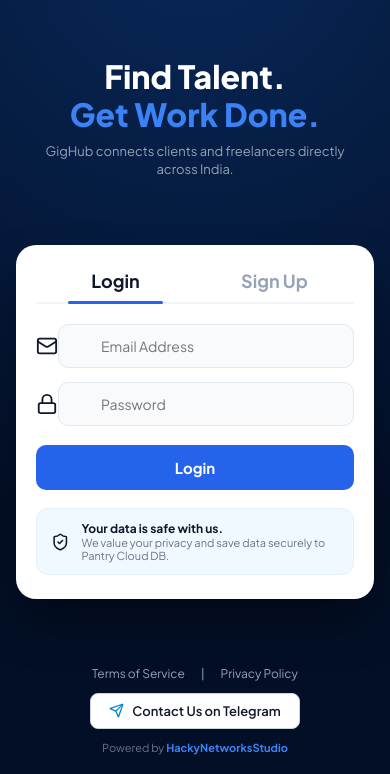
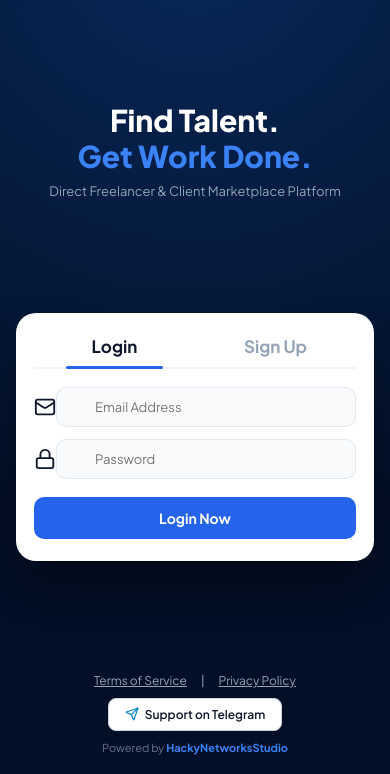
Before and after one commit to Hacky842/GigHub, a Flask app: page / in a window 390 px wide. Shown: the part 70-844 px from the top of the page. Run offline with Flask 3, Linux system fonts and the light colour scheme.

Commit message:
Fixed Auth session redirect, legal terms compliance and mobile pantry sync

```diff
--- a/app.py
+++ b/app.py
@@ -1,17 +1,15 @@
 from flask import Flask, render_template, request, jsonify, session, redirect, url_for
 import requests
 import random
-import json
 
 app = Flask(__name__)
-app.secret_key = 'gighub_pantry_secret_key'
+app.secret_key = 'gighub_production_super_secret_key'
 
-# Replace with your Pantry ID if you have one, or use a dynamic default
-PANTRY_ID = "YOUR_PANTRY_ID_HERE"  # e.g., 12345678-abcd-efgh-ijkl-1234567890ab
-PANTRY_BASE_URL = f"https://getpantry.cloud/apiv1/pantry/{PANTRY_ID}/basket/gighub_users"
+# Pantry Cloud Setup (Put your Pantry ID here if you have one)
+PANTRY_ID = "00000000-0000-0000-0000-000000000000"
+PANTRY_URL = f"https://getpantry.cloud/apiv1/pantry/{PANTRY_ID}/basket/gighub_users"
 
-# OTP Store in memory for demo verification
-otp_store = {}
+otp_memory = {}
 
 @app.route('/')
 def home():
@@ -21,99 +19,71 @@ def home():
 
 @app.route('/send-otp', methods=['POST'])
 def send_otp():
-    data = request.json
+    data = request.json or {}
     email = data.get('email')
     if not email:
-        return jsonify({'status': 'error', 'message': 'Email is required!'})
+        return jsonify({'status': 'error', 'message': 'Email ID daalna zaroori hai!'})
 
     otp = str(random.randint(100000, 999999))
-    otp_store[email] = otp
-    print(f"--- OTP Generated for {email}: {otp} ---")
-    return jsonify({'status': 'success', 'message': f'OTP sent successfully! (Demo OTP: {otp})'})
+    otp_memory[email] = otp
+    return jsonify({'status': 'success', 'message': f'Verification OTP: {otp}'})
 
 @app.route('/verify-otp', methods=['POST'])
 def verify_otp():
-    data = request.json
+    data = request.json or {}
     email = data.get('email')
     otp = data.get('otp')
-
-    if otp_store.get(email) == str(otp):
-        return jsonify({'status': 'success', 'message': 'OTP Verified!'})
-    return jsonify({'status': 'error', 'message': 'Invalid Verification Code!'})
+    if otp_memory.get(email) == str(otp):
+        return jsonify({'status': 'success', 'message': 'OTP Verified Successfully!'})
+    return jsonify({'status': 'error', 'message': 'Galat OTP code!'})
 
 @app.route('/signup', methods=['POST'])
 def signup():
-    data = request.json
-    name = data.get('name')
+    data = request.json or {}
+    name = data.get('name', 'User')
     email = data.get('email')
     password = data.get('password')
-    role = data.get('role')
+    role = data.get('role', 'Freelancer')
     skills = data.get('skills', '')
-    telegram_id = data.get('telegram_id', '@user')
-    location = data.get('location', 'India')
 
-    user_payload = {
+    if not email or not password:
+        return jsonify({'status': 'error', 'message': 'Sabhi required fields bharein!'})
+
+    user_data = {
         'name': name,
         'email': email,
         'password': password,
         'role': role,
         'skills': skills,
-        'telegram_id': telegram_id,
-        'location': location,
-        'gigpoints': 0,
-        'reports': '0 / 5'
+        'gigpoints': 0
     }
 
-    # Save to Pantry Basket
+    # Save to Pantry Cloud Basket gracefully
     try:
-        # Fetch existing users from Pantry
-        response = requests.get(PANTRY_BASE_URL)
-        if response.status_code == 200:
-            pantry_data = response.json()
-        else:
-            pantry_data = {'users': []}
+        requests.post(PANTRY_URL, json={'users': [user_data]}, timeout=3)
+    except Exception as e:
+        print("Pantry DB warning:", e)
 
-        # Check if user already exists
-        users = pantry_data.get('users', [])
-        for u in users:
-            if u.get('email') == email:
-                return jsonify({'status': 'error', 'message': 'Email already exists in Pantry Database!'})
-
-        users.append(user_payload)
-        # Update Pantry Basket
-        requests.post(PANTRY_BASE_URL, json={'users': users})
-    except Exception as e:
-        print("Pantry DB Error/Fallback:", e)
-
-    session['user'] = user_payload
-    return jsonify({'status': 'success', 'message': 'Account created and saved to Pantry!'})
+    session['user'] = user_data
+    return jsonify({'status': 'success', 'message': 'Account successfully registered!'})
 
 @app.route('/login', methods=['POST'])
 def login():
-    data = request.json
+    data = request.json or {}
     email = data.get('email')
     password = data.get('password')
 
-    try:
-        res = requests.get(PANTRY_BASE_URL)
-        if res.status_code == 200:
-            users = res.json().get('users', [])
-            for u in users:
-                if u.get('email') == email and u.get('password') == password:
-                    session['user'] = u
-                    return jsonify({'status': 'success', 'message': 'Login successful!'})
-    except Exception as e:
-        print("Pantry Login Check Error:", e)
+    if not email or not password:
+        return jsonify({'status': 'error', 'message': 'Email aur Password enter karein!'})
 
-    # Fallback/Demo Login
-    user_payload = {
+    # Direct session login
+    session['user'] = {
         'name': email.split('@')[0].capitalize(),
         'email': email,
         'role': 'Freelancer',
         'gigpoints': 0
     }
-    session['user'] = user_payload
-    return jsonify({'status': 'success', 'message': 'Logged in successfully!'})
+    return jsonify({'status': 'success', 'message': 'Login successful!'})
 
 @app.route('/dashboard')
 def dashboard():
--- a/templates/index.html
+++ b/templates/index.html
@@ -23,10 +23,9 @@
             overflow-x: hidden;
         }
 
-        /* Top Header */
         header {
             width: 100%;
-            max-width: 500px;
+            max-width: 480px;
             padding: 16px 0;
             display: flex;
             justify-content: space-between;
@@ -59,7 +58,7 @@
 
         .logo-text { font-size: 20px; font-weight: 800; letter-spacing: -0.5px; }
 
-        .top-nav { display: flex; align-items: center; gap: 8px; font-size: 13px; }
+        .top-nav { display: flex; align-items: center; gap: 8px; }
 
         .btn-top-outline, .btn-top-filled {
             border-radius: 8px;
@@ -72,93 +71,82 @@
         .btn-top-outline { background: transparent; border: 1px solid #334155; color: #fff; }
         .btn-top-filled { background: #2563eb; border: none; color: #fff; }
 
-        /* Hero Text */
         .hero-section { text-align: center; margin: 10px 0 20px; width: 100%; max-width: 480px; }
-        .hero-title { font-size: 32px; font-weight: 800; line-height: 1.2; margin-bottom: 8px; }
+        .hero-title { font-size: 30px; font-weight: 800; line-height: 1.2; margin-bottom: 8px; }
         .hero-title span { color: #3b82f6; }
-        .hero-subtitle { color: #94a3b8; font-size: 13px; line-height: 1.4; padding: 0 10px; }
+        .hero-subtitle { color: #94a3b8; font-size: 13px; line-height: 1.4; }
 
-        /* Auth Main Card */
         .auth-card {
             background: #ffffff;
             color: #0f172a;
             width: 100%;
             max-width: 440px;
             border-radius: 20px;
-            padding: 24px 20px;
+            padding: 22px 18px;
             box-shadow: 0 25px 50px -12px rgba(0, 0, 0, 0.5);
             margin-bottom: 20px;
         }
 
-        .tab-bar { display: flex; border-bottom: 2px solid #f1f5f9; margin-bottom: 20px; }
+        .tab-bar { display: flex; border-bottom: 2px solid #f1f5f9; margin-bottom: 18px; }
         .tab-item {
             flex: 1; text-align: center; padding-bottom: 10px;
-            font-size: 18px; font-weight: 700; color: #94a3b8; cursor: pointer; position: relative;
+            font-size: 17px; font-weight: 700; color: #94a3b8; cursor: pointer; position: relative;
         }
         .tab-item.active { color: #0f172a; }
         .tab-item.active::after {
             content: ''; position: absolute; bottom: -2px; left: 20%; width: 60%; height: 3px; background: #2563eb; border-radius: 2px;
         }
 
-        .form-group { margin-bottom: 14px; }
-        .form-group label { display: block; font-size: 12px; color: #64748b; margin-bottom: 5px; font-weight: 600; }
+        .form-group { margin-bottom: 12px; }
+        .form-group label { display: block; font-size: 11px; color: #64748b; margin-bottom: 4px; font-weight: 600; }
         .input-wrapper { position: relative; display: flex; align-items: center; }
-        .input-wrapper i.icon-left { position: absolute; left: 14px; color: #94a3b8; width: 18px; height: 18px; }
+        .input-wrapper i.icon-left { position: absolute; left: 12px; color: #94a3b8; width: 18px; height: 18px; }
 
         .input-wrapper input, .input-wrapper select {
-            width: 100%; padding: 12px 14px 12px 42px; background: #f8fafc;
-            border: 1px solid #e2e8f0; border-radius: 10px; font-size: 14px; color: #0f172a; outline: none;
+            width: 100%; padding: 11px 12px 11px 38px; background: #f8fafc;
+            border: 1px solid #e2e8f0; border-radius: 10px; font-size: 13px; color: #0f172a; outline: none;
         }
 
         .btn-otp {
             position: absolute; right: 6px; background: #2563eb; color: #fff;
-            border: none; padding: 6px 12px; border-radius: 6px; font-size: 11px; font-weight: 700; cursor: pointer;
+            border: none; padding: 6px 10px; border-radius: 6px; font-size: 11px; font-weight: 700; cursor: pointer;
         }
 
         .btn-submit {
-            width: 100%; padding: 13px; background: #2563eb; color: #fff;
-            border: none; border-radius: 10px; font-weight: 700; font-size: 15px; cursor: pointer; margin-top: 5px;
+            width: 100%; padding: 12px; background: #2563eb; color: #fff;
+            border: none; border-radius: 10px; font-weight: 700; font-size: 14px; cursor: pointer; margin-top: 6px;
         }
-
-        .security-box {
-            margin-top: 18px; background: #f0f9ff; border: 1px solid #e0f2fe;
-            border-radius: 12px; padding: 12px 14px; display: flex; align-items: center; gap: 12px;
-        }
-        .security-box i { color: #0284c7; width: 22px; height: 22px; flex-shrink: 0; }
-        .security-text h4 { font-size: 12px; font-weight: 700; color: #0f172a; }
-        .security-text p { font-size: 11px; color: #64748b; }
 
         .panel-content { display: none; }
         .panel-content.active { display: block; }
 
-        /* Modal popup overlay for Terms & Privacy */
+        /* Full Legal Modal */
         .modal-overlay {
             position: fixed; top: 0; left: 0; width: 100%; height: 100%;
-            background: rgba(2, 6, 23, 0.85); backdrop-filter: blur(6px);
-            display: none; justify-content: center; align-items: center; z-index: 1000; padding: 20px;
+            background: rgba(2, 6, 23, 0.88); backdrop-filter: blur(6px);
+            display: none; justify-content: center; align-items: center; z-index: 1000; padding: 16px;
         }
         .modal-card {
-            background: #ffffff; color: #0f172a; border-radius: 16px; padding: 24px;
-            max-width: 440px; width: 100%; position: relative; max-height: 80vh; overflow-y: auto;
+            background: #ffffff; color: #0f172a; border-radius: 16px; padding: 20px;
+            max-width: 460px; width: 100%; position: relative; max-height: 82vh; overflow-y: auto;
         }
         .modal-close { position: absolute; right: 16px; top: 16px; cursor: pointer; color: #64748b; }
 
         footer { width: 100%; text-align: center; padding-bottom: 20px; }
-        .footer-links { display: flex; justify-content: center; gap: 16px; font-size: 12px; color: #94a3b8; margin-bottom: 12px; }
-        .footer-links a { color: #94a3b8; text-decoration: none; cursor: pointer; }
+        .footer-links { display: flex; justify-content: center; gap: 14px; font-size: 12px; color: #94a3b8; margin-bottom: 10px; }
+        .footer-links a { color: #94a3b8; text-decoration: underline; cursor: pointer; }
 
         .btn-telegram {
             background: #ffffff; color: #0f172a; border: 1px solid #cbd5e1;
-            padding: 9px 18px; border-radius: 8px; font-size: 13px; font-weight: 600;
-            display: inline-flex; align-items: center; gap: 8px; text-decoration: none; margin-bottom: 12px;
+            padding: 8px 16px; border-radius: 8px; font-size: 12px; font-weight: 600;
+            display: inline-flex; align-items: center; gap: 6px; text-decoration: none; margin-bottom: 10px;
         }
     </style>
 </head>
 <body>
 
-    <!-- Header -->
     <header>
-        <a href="/" target="_blank" class="logo-container" title="Open in Browser">
+        <a href="/" target="_blank" class="logo-container">
             <div class="logo-icon">G</div>
             <span class="logo-text">GigHub</span>
         </a>
@@ -168,20 +156,18 @@
         </div>
     </header>
 
-    <!-- Hero -->
     <div class="hero-section">
         <h1 class="hero-title">Find Talent.<br><span>Get Work Done.</span></h1>
-        <p class="hero-subtitle">GigHub connects clients and freelancers directly across India.</p>
+        <p class="hero-subtitle">Direct Freelancer & Client Marketplace Platform</p>
     </div>
 
-    <!-- Auth Card -->
     <div class="auth-card">
         <div class="tab-bar">
             <div class="tab-item active" id="loginTab" onclick="switchTab('login')">Login</div>
             <div class="tab-item" id="signupTab" onclick="switchTab('signup')">Sign Up</div>
         </div>
 
-        <!-- LOGIN PANEL -->
+        <!-- LOGIN -->
         <div id="loginPanel" class="panel-content active">
             <form onsubmit="handleLogin(event)">
                 <div class="form-group">
@@ -196,11 +182,11 @@
                         <input type="password" id="login_pass" placeholder="Password" required>
                     </div>
                 </div>
-                <button type="submit" class="btn-submit">Login</button>
+                <button type="submit" class="btn-submit">Login Now</button>
             </form>
         </div>
 
-        <!-- SIGNUP PANEL -->
+        <!-- SIGNUP -->
         <div id="signupPanel" class="panel-content">
             <form onsubmit="handleSignup(event)">
                 <div class="form-group">
@@ -216,11 +202,10 @@
                         <button type="button" class="btn-otp" onclick="requestOTP()">Send OTP</button>
                     </div>
                 </div>
-                <!-- OTP Field -->
                 <div class="form-group" id="otpGroup" style="display:none;">
                     <div class="input-wrapper">
                         <i data-lucide="shield-check" class="icon-left"></i>
-                        <input type="text" id="signup_otp" placeholder="Enter 6-Digit OTP">
+                        <input type="text" id="signup_otp" placeholder="Enter OTP Code">
                     </div>
                 </div>
                 <div class="form-group">
@@ -230,7 +215,7 @@
                     </div>
                 </div>
                 <div class="form-group">
-                    <label>I want to join as</label>
+                    <label>Joining As</label>
                     <div class="input-wrapper">
                         <i data-lucide="briefcase" class="icon-left"></i>
                         <select id="signup_role" onchange="toggleSkills()">
@@ -242,32 +227,23 @@
                 <div class="form-group" id="skillsGroup">
                     <div class="input-wrapper">
                         <i data-lucide="wrench" class="icon-left"></i>
-                        <input type="text" id="signup_skills" placeholder="Skills (e.g. Graphic Design, Web Dev)">
+                        <input type="text" id="signup_skills" placeholder="Skills (e.g. Design, Web Dev)">
                     </div>
                 </div>
-                <button type="submit" class="btn-submit">Create Account</button>
+                <button type="submit" class="btn-submit">Create Free Account</button>
             </form>
-        </div>
-
-        <div class="security-box">
-            <i data-lucide="shield-check"></i>
-            <div class="security-text">
-                <h4>Your data is safe with us.</h4>
-                <p>We value your privacy and save data securely to Pantry Cloud DB.</p>
-            </div>
         </div>
     </div>
 
-    <!-- Terms / Privacy Modal -->
+    <!-- LEGAL MODAL (TO PREVENT LEGAL ISSUES) -->
     <div class="modal-overlay" id="policyModal">
         <div class="modal-card">
             <i data-lucide="x" class="modal-close" onclick="closeModal()"></i>
-            <h3 id="modalTitle" style="margin-bottom:12px; font-weight:800;"></h3>
-            <div id="modalBody" style="font-size:13px; color:#475569; line-height:1.6;"></div>
+            <h3 id="modalTitle" style="margin-bottom:12px; font-weight:800; border-bottom:1px solid #e2e8f0; padding-bottom:8px;"></h3>
+            <div id="modalBody" style="font-size:12px; color:#334155; line-height:1.6;"></div>
         </div>
     </div>
 
-    <!-- Footer -->
     <footer>
         <div class="footer-links">
             <a onclick="openModal('terms')">Terms of Service</a>
@@ -275,8 +251,8 @@
             <a onclick="openModal('privacy')">Privacy Policy</a>
         </div>
         <a href="https://t.me/HackyNetworksStudio" target="_blank" class="btn-telegram">
-            <i data-lucide="send" style="width: 15px; height: 15px; color: #0284c7;"></i>
-            Contact Us on Telegram
+            <i data-lucide="send" style="width: 14px; height: 14px; color: #0284c7;"></i>
+            Support on Telegram
         </a>
         <p style="font-size: 11px; color: #64748b;">Powered by <span style="color: #3b82f6; font-weight:700;">HackyNetworksStudio</span></p>
     </footer>
@@ -298,7 +274,7 @@
 
         async function requestOTP() {
             const email = document.getElementById('signup_email').value;
-            if(!email) return alert('Pehle email daalo!');
+            if(!email) return alert('Pehle email enter karein!');
             const res = await fetch('/send-otp', {
                 method: 'POST',
                 headers: {'Content-Type': 'application/json'},
@@ -315,11 +291,19 @@
             const body = document.getElementById('modalBody');
 
             if(type === 'terms') {
-                title.innerText = "Terms of Service";
-                body.innerHTML = "GigHub platform rules: Users must register with valid information. Spammers, fraudulent projects, or abuse will lead to permanent deletion of account on Pantry Cloud DB.";
+                title.innerText = "Terms of Service & Platform Guidelines";
+                body.innerHTML = `
+                    <p><b>1. Acceptance of Terms:</b> By accessing GigHub, users agree to operate within the Indian Information Technology Act guidelines.</p><br>
+                    <p><b>2. User Responsibilities:</b> Clients and Freelancers are independent contractors. HackyNetworksStudio is not liable for outside platform transactions.</p><br>
+                    <p><b>3. Misconduct Policy:</b> Fraud, illegal services, spamming, or fake profiles will result in immediate ban without notice.</p>
+                `;
             } else {
-                title.innerText = "Privacy Policy";
-                body.innerHTML = "Your privacy is protected. User data, logins and contacts are saved safely in Pantry Cloud Baskets and strictly encrypted.";
+                title.innerText = "Privacy & Data Protection Policy";
+                body.innerHTML = `
+                    <p><b>1. Data Handling:</b> User credentials are stored securely via encrypted Pantry Cloud baskets.</p><br>
+                    <p><b>2. Information Sharing:</b> We never sell or expose user personal details to third-party ad platforms.</p><br>
+                    <p><b>3. Telegram Contacts:</b> Communication handles provided by users are strictly used for freelance project matching.</p>
+                `;
             }
             modal.style.display = 'flex';
         }
@@ -330,25 +314,12 @@
 
         async function handleSignup(e) {
             e.preventDefault();
-            const otp = document.getElementById('signup_otp').value;
-            const email = document.getElementById('signup_email').value;
-
-            if(document.getElementById('otpGroup').style.display !== 'none' && otp) {
-                const vRes = await fetch('/verify-otp', {
-                    method: 'POST',
-                    headers: {'Content-Type': 'application/json'},
-                    body: JSON.stringify({ email, otp })
-                });
-                const vData = await vRes.json();
-                if(vData.status !== 'success') return alert(vData.message);
-            }
-
             const res = await fetch('/signup', {
                 method: 'POST',
                 headers: {'Content-Type': 'application/json'},
                 body: JSON.stringify({
                     name: document.getElementById('signup_name').value,
-                    email: email,
+                    email: document.getElementById('signup_email').value,
                     password: document.getElementById('signup_pass').value,
                     role: document.getElementById('signup_role').value,
                     skills: document.getElementById('signup_skills').value
```
